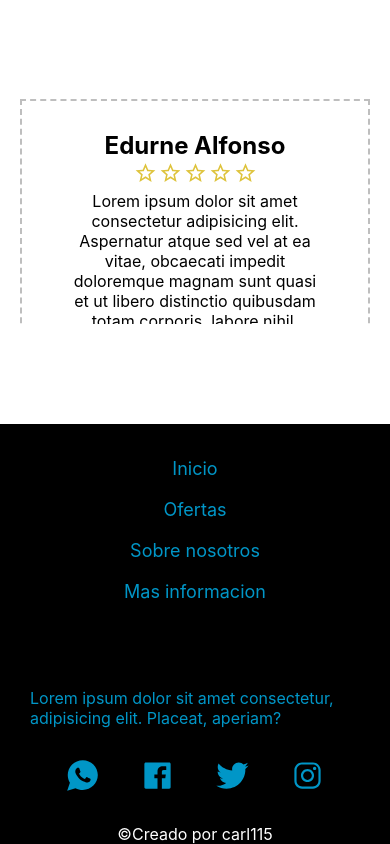
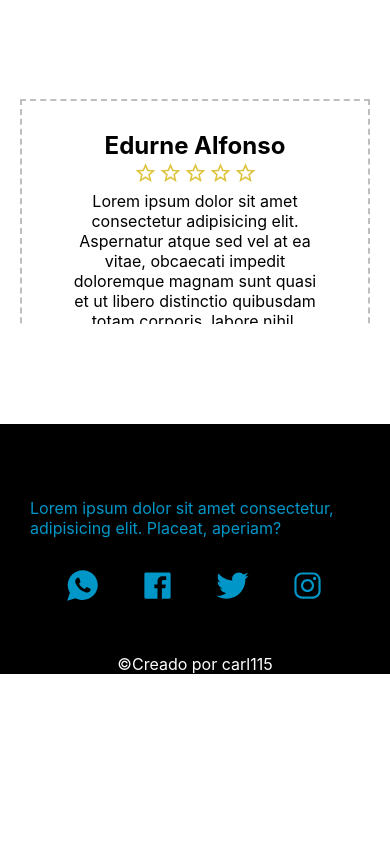
Before and after one commit to carl115/travelPage, a React (Create React App) app: page / in a window 390 px wide. Shown: the part 6501-7345 px from the top of the page. After the commit the page ends 7175 px from the top, so only its background shows below. Built offline with nearby package versions, Linux system fonts and the light colour scheme.

Commit message:
Cambios responsive footer

```diff
--- a/src/components/styles/Footer.css
+++ b/src/components/styles/Footer.css
@@ -62,16 +62,11 @@
 
 @media (max-width: 425px) {
     .Footer {
-        height: 400px;
+        height: 230px;
     }
 
     .Footer .content-1 {
-        grid-column: 1/-1;
-        text-align: center;
-    }
-
-    .Footer .content-1 a {
-        margin: 10px 0;
+        display: none;
     }
 
     .Footer .content-2 {
```
